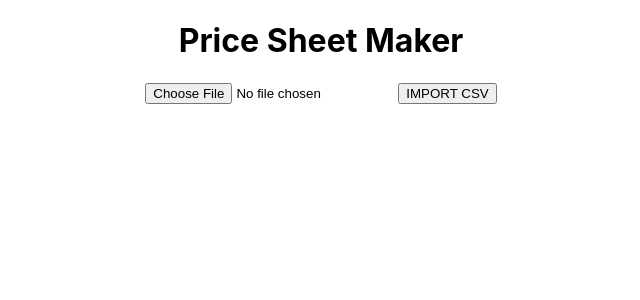
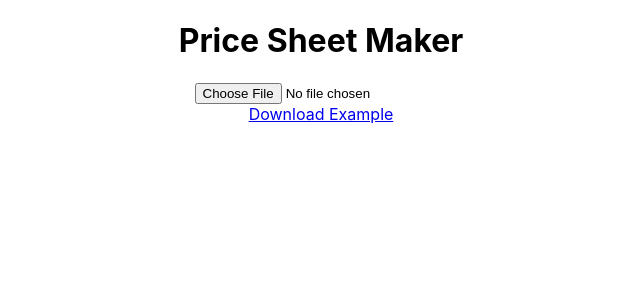
Before and after one commit to awarnes/price-sheet-maker, a React (Create React App) app: page / in a window 1280 px wide. Shown: the top 300 px of the page, without its empty margins (319-959 px from the left). Built offline with nearby package versions, Linux system fonts and the light colour scheme.

Commit message:
Add error for invalid CSVs

```diff
--- a/src/App.jsx
+++ b/src/App.jsx
@@ -13,12 +13,13 @@ import {
 } from '@dnd-kit/sortable';
 
 import './App.css';
-import CSVUpload from './components/csv-upload';
+import CSVUpload, {ExampleCsvDownload} from './components/csv-upload';
 import Category from './containers/category';
 import {Product} from './components/product';
+import {Error} from './components/error';
 import { handleDragEnd, handleDragStart } from './utilities/drag-handlers';
 
-function App() {
+export default function App() {
   const sensors = useSensors(
     useSensor(PointerSensor),
     useSensor(KeyboardSensor, {
@@ -28,16 +29,14 @@ function App() {
 
   const [parsedProducts, setParsedProducts] = useState({});
   const [activeProduct, setActiveProduct] = useState(null);
-
-  const style = {
-    border: '2px solid black',
-    minHeight: 100,
-    minWidth: 100
-  };
+  const [error, setError] = useState(null);
 
   return (
-    <div className=''>
-      <CSVUpload setParsedProducts={setParsedProducts} />
+    <div>
+      <CSVUpload setParsedProducts={setParsedProducts} setError={setError} />
+      <ExampleCsvDownload />
+      <Error error={error} />
+
       <DndContext
         sensors={sensors}
         collisionDetection={closestCenter}
@@ -46,23 +45,19 @@ function App() {
       >
         {
           Object.keys(parsedProducts).map(category => (
-            <div style={style}>
-              <Category
-                key={category}
-                id={category}
-                products={parsedProducts[category]}
-              />
-            </div>
+            <Category
+              key={category}
+              id={category}
+              products={parsedProducts[category]}
+            />
           ))
         }
         <DragOverlay>
           {activeProduct ? (
             <Product product={activeProduct} />
-          ): null}
+          ) : null}
         </DragOverlay>
       </DndContext>
     </div>
   );
 }
-
-export default App;
--- a/src/components/csv-upload.jsx
+++ b/src/components/csv-upload.jsx
@@ -1,20 +1,35 @@
-import React, {useState} from 'react';
+import React from 'react';
 import Papa from 'papaparse';
 
+const REQUIRED_HEADERS = ['name', 'size', 'price', 'category', 'barcode'];
+
 export default function CSVUpload(props) {
-  const {setParsedProducts} = props;
-  const [file, setFile] = useState();
+  const {setParsedProducts, setError} = props;
 
   const fileReader = new FileReader();
 
   const handleOnChange = (e) => {
-    setFile(e.target.files[0]);
+    const file = e.target.files[0];
+
+    if (file) {
+      fileReader.onload = function (event) {
+        const text = event.target.result;
+        csvFileToArray(text);
+      };
+
+      fileReader.readAsText(file);
+    }
   };
 
   const csvFileToArray = csvString => {
     const rawCSV = Papa.parse(csvString, {
       header: true
     });
+
+    if (!rawCSV.meta.fields.every(field => REQUIRED_HEADERS.includes(field))) {
+      setError('Improperly formatted CSV. Check out the Example above.');
+      return;
+    }
 
     const parsedCSV = rawCSV.data.reduce((prev, cur, index) => {
       // @dnd-kit doesn't like {id: 0} for draggables
@@ -34,20 +49,6 @@ export default function CSVUpload(props) {
     setParsedProducts(parsedCSV);
   };
 
-  const handleOnSubmit = (e) => {
-    e.preventDefault();
-
-    if (file) {
-      fileReader.onload = function (event) {
-        const text = event.target.result;
-        csvFileToArray(text);
-      };
-
-      fileReader.readAsText(file);
-    }
-  };
-
-
   return (
     <div style={{ textAlign: "center" }}>
       <h1>Price Sheet Maker</h1>
@@ -58,15 +59,28 @@ export default function CSVUpload(props) {
           accept={".csv"}
           onChange={handleOnChange}
         />
-
-        <button
-          onClick={(e) => {
-            handleOnSubmit(e);
-          }}
-        >
-          IMPORT CSV
-        </button>
       </form>
     </div>
   );
 }
+
+export function ExampleCsvDownload() {
+  const url = window.URL.createObjectURL(new Blob([Papa.unparse({
+    fields: ['name', 'size', 'price', 'barcode', 'category'],
+    data: [
+      {
+        name: 'Roasted Salted Cashews',
+        size: '6 oz bag',
+        price: '$7.25',
+        barcode: '616316762831',
+        category: 'Nuts',
+      }
+    ]
+  })], {type: 'text/plain'}));
+
+  return (
+    <div style={{ textAlign: 'center' }}>
+      <a href={url} download={'example.csv'}>Download Example</a>
+    </div>
+  )
+}
--- /dev/null
+++ b/src/components/error.jsx
@@ -0,0 +1,16 @@
+import React from 'react';
+
+export function Error(props) {
+  const {error} = props;
+
+  const style = {
+    textAlignment: 'center',
+    color: 'red'
+  }
+  console.log("ERROR: ", error)
+  return error && (
+    <div style={style}>
+      <h1>{error}</h1>
+    </div>
+  )
+}
--- a/src/containers/category.jsx
+++ b/src/containers/category.jsx
@@ -11,8 +11,14 @@ export default function Category(props) {
 
   const columns = 5;
 
+  const style = {
+    border: '2px solid black',
+    minHeight: 100,
+    minWidth: 100
+  };
+
   return (
-    <div>
+    <div style={style}>
       <h1>{id}</h1>
 
       <ul
```
